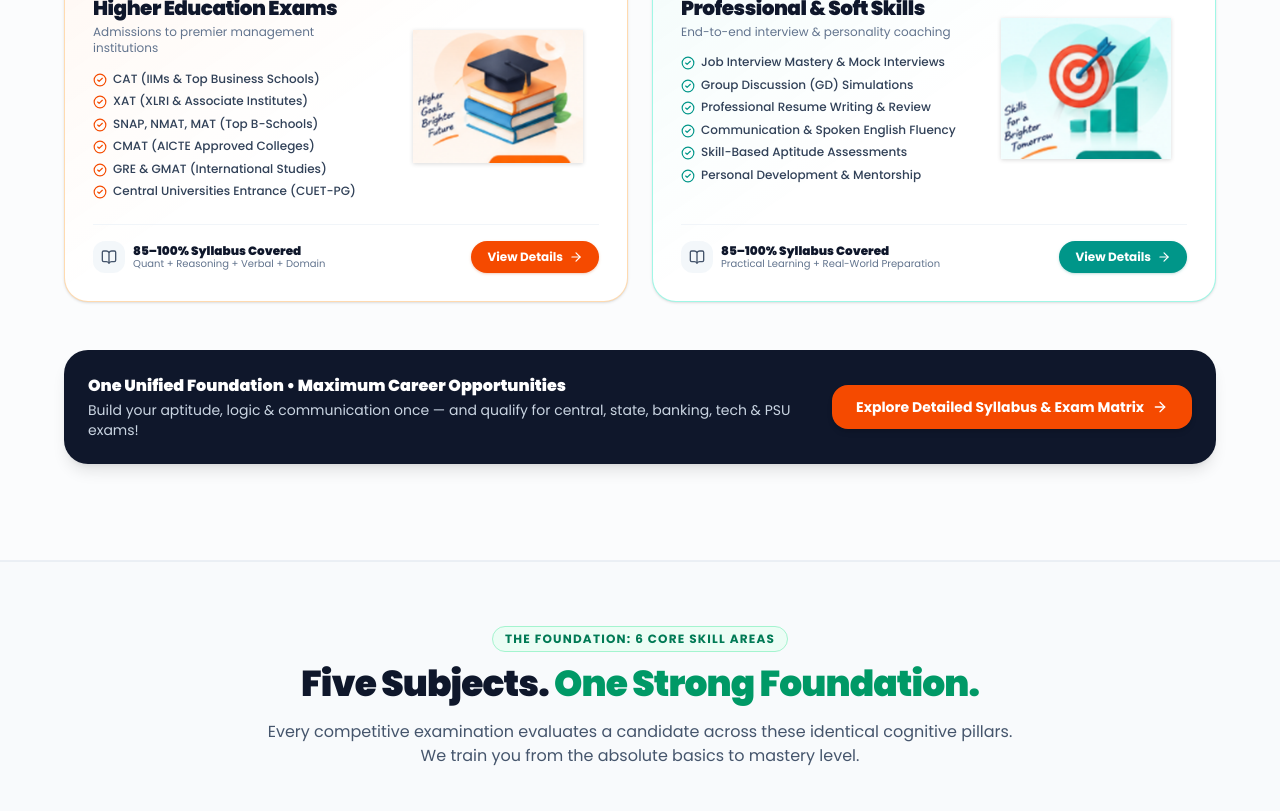
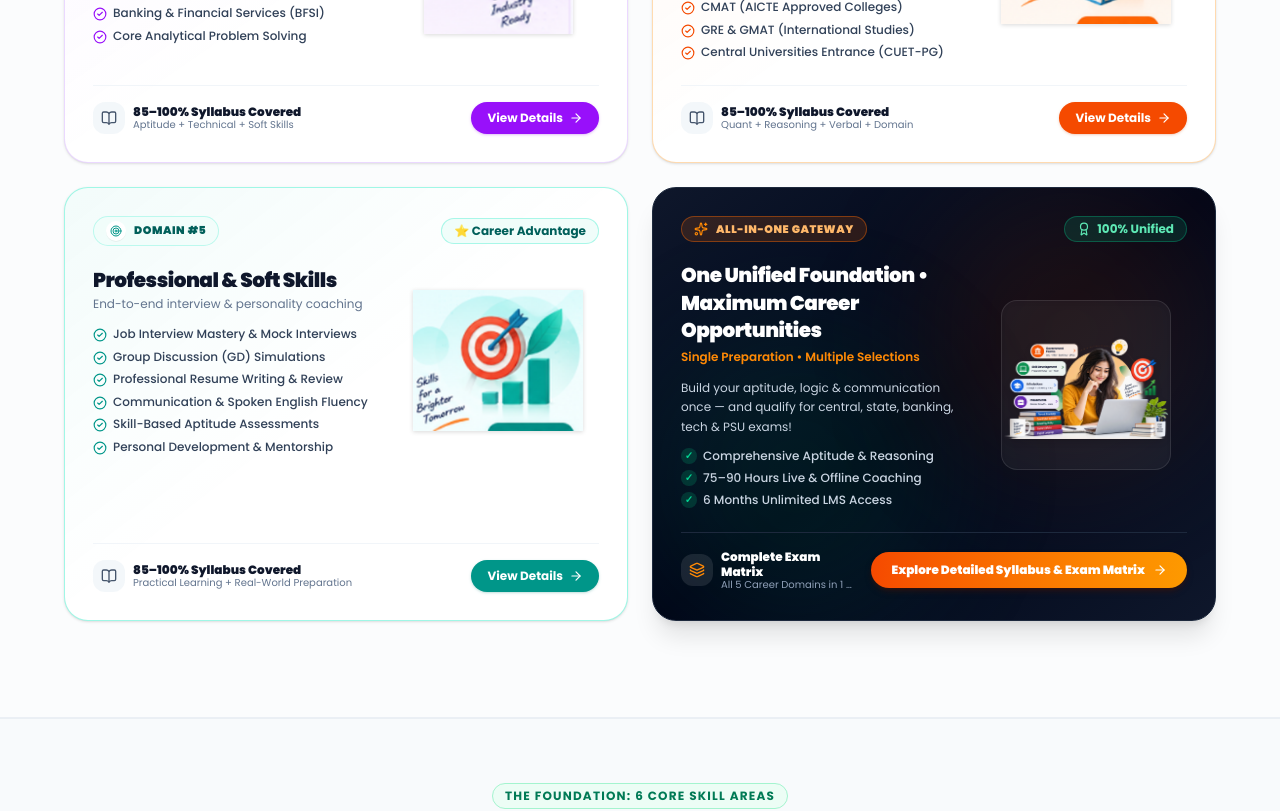
Before and after one commit to merugu-srikanth/career-Courses, a Next.js app: page / in a window 1280 px wide. Shown: the part 1804-2615 px from the top of the page. Built offline with nearby package versions, Linux system fonts and the light colour scheme.

Commit message:
feat: display career pathways in clean 2-per-row grid with Card 5 on left and Unified Foundation card on right

```diff
--- a/src/components/coaching/CareerPathwaysGrid.jsx
+++ b/src/components/coaching/CareerPathwaysGrid.jsx
@@ -11,6 +11,9 @@ import {
   CheckCircle2,
   ArrowRight,
   BookOpen,
+  Sparkles,
+  Layers,
+  Award,
 } from "lucide-react";
 
 import GovtImg from "@/assets/domains/govt_illustration.png";
@@ -18,9 +21,10 @@ import PsuImg from "@/assets/domains/psu_illustration.png";
 import CorporateImg from "@/assets/domains/corporate_illustration.png";
 import EducationImg from "@/assets/domains/education_illustration.png";
 import SoftskillsImg from "@/assets/domains/softskills_illustration.png";
+import CoursesHeroImg from "@/assets/courses1.png";
 
 export default function CareerPathwaysGrid() {
-  const topRowPathways = [
+  const allPathways = [
     {
       id: "govt-jobs",
       domainNum: "DOMAIN #1",
@@ -96,9 +100,6 @@ export default function CareerPathwaysGrid() {
         "Core Analytical Problem Solving",
       ],
     },
-  ];
-
-  const bottomRowPathways = [
     {
       id: "higher-education",
       domainNum: "DOMAIN #4",
@@ -151,7 +152,28 @@ export default function CareerPathwaysGrid() {
     },
   ];
 
-  const renderCard = (pathway) => {
+  return (
+    <section className="py-16 md:py-24 bg-slate-50/50 border-b border-slate-200/60">
+      <div className="w-full max-w-[90%] mx-auto px-[2%] md:px-0">
+        {/* Section Header */}
+        <div className="text-center max-w-3xl mx-auto mb-14">
+          <span className="inline-flex items-center gap-1.5 px-3.5 py-1.5 bg-orange-50 border border-orange-200/80 text-orange-700 text-xs font-extrabold uppercase tracking-widest rounded-full mb-3 shadow-2xs">
+            ✨ 1 Single Foundation Course • Covers All 5 Career Domains
+          </span>
+          <h2 className="text-2xl sm:text-3xl lg:text-4xl font-black text-slate-900 tracking-tight mb-4">
+            This Single Foundation Program Covers All{" "}
+            <span className="text-transparent bg-clip-text bg-gradient-to-r from-orange-600 via-amber-600 to-orange-500">
+              5 High-Demand Pathways
+            </span>
+          </h2>
+          <p className="text-slate-600 text-sm sm:text-base leading-relaxed">
+            Why spend time and money joining multiple coaching institutes? Our unified, expert-designed curriculum builds the core aptitude, reasoning, English, and analytical foundation that directly prepares you for <strong>all 5 major sectors below simultaneously</strong>.
+          </p>
+        </div>
+
+        {/* 2-Columns Grid for All 5 Cards + 6th Unified Overview Card */}
+        <div className="grid grid-cols-1 lg:grid-cols-2 gap-6">
+          {allPathways.map((pathway) => {
             const Icon = pathway.icon;
             return (
               <div
@@ -235,53 +257,96 @@ export default function CareerPathwaysGrid() {
                 </div>
               </div>
             );
-  };
+          })}
 
-  return (
-    <section className="py-16 md:py-24 bg-slate-50/50 border-b border-slate-200/60">
-      <div className="w-full max-w-[90%] mx-auto px-[2%] md:px-0">
-        {/* Section Header */}
-        <div className="text-center max-w-3xl mx-auto mb-14">
-          <span className="inline-flex items-center gap-1.5 px-3.5 py-1.5 bg-orange-50 border border-orange-200/80 text-orange-700 text-xs font-extrabold uppercase tracking-widest rounded-full mb-3 shadow-2xs">
-            ✨ 1 Single Foundation Course • Covers All 5 Career Domains
-          </span>
-          <h2 className="text-2xl sm:text-3xl lg:text-4xl font-black text-slate-900 tracking-tight mb-4">
-            This Single Foundation Program Covers All{" "}
-            <span className="text-transparent bg-clip-text bg-gradient-to-r from-orange-600 via-amber-600 to-orange-500">
-              5 High-Demand Pathways
-            </span>
-          </h2>
-          <p className="text-slate-600 text-sm sm:text-base leading-relaxed">
-            Why spend time and money joining multiple coaching institutes? Our unified, expert-designed curriculum builds the core aptitude, reasoning, English, and analytical foundation that directly prepares you for <strong>all 5 major sectors below simultaneously</strong>.
-          </p>
+          {/* 6th Card: One Unified Foundation • Maximum Career Opportunities */}
+          <div className="p-6 sm:p-7 rounded-3xl bg-gradient-to-br from-slate-900 via-slate-950 to-slate-900 text-white border border-slate-800 shadow-xl flex flex-col justify-between group relative overflow-hidden">
+            {/* Ambient Background Glow */}
+            <div className="absolute top-0 right-0 w-72 h-72 bg-orange-500/10 rounded-full blur-3xl pointer-events-none -z-0" />
+            <div className="absolute bottom-0 left-0 w-72 h-72 bg-emerald-500/10 rounded-full blur-3xl pointer-events-none -z-0" />
+
+            <div className="relative z-10">
+              {/* Top Badges */}
+              <div className="flex items-center justify-between gap-2 mb-5">
+                <div className="inline-flex items-center gap-2 px-3 py-1 rounded-full border border-orange-500/40 bg-orange-500/15 text-orange-300 text-[11px] font-black uppercase tracking-wider">
+                  <Sparkles className="w-3.5 h-3.5 text-orange-400" />
+                  <span>ALL-IN-ONE GATEWAY</span>
                 </div>
 
-        {/* Row 1: 3 Cards Grid */}
-        <div className="grid grid-cols-1 md:grid-cols-2 lg:grid-cols-3 gap-6 mb-6">
-          {topRowPathways.map((pathway) => renderCard(pathway))}
+                <span className="inline-flex items-center gap-1.5 px-3 py-1 rounded-full text-xs font-bold border border-emerald-400/30 bg-emerald-500/15 text-emerald-300">
+                  <Award className="w-3.5 h-3.5" /> 100% Unified
+                </span>
               </div>
 
-        {/* Row 2: 2 Cards Grid */}
-        <div className="grid grid-cols-1 lg:grid-cols-2 gap-6 mb-12">
-          {bottomRowPathways.map((pathway) => renderCard(pathway))}
+              {/* Body: Left Info + Right Artwork */}
+              <div className="grid grid-cols-1 sm:grid-cols-12 gap-4 items-center mb-6">
+                <div className="sm:col-span-7">
+                  <h3 className="text-lg sm:text-xl font-black text-white mb-1 tracking-tight leading-snug">
+                    One Unified Foundation • Maximum Career Opportunities
+                  </h3>
+                  <p className="text-[12px] text-orange-400 font-semibold mb-3.5 leading-tight">
+                    Single Preparation • Multiple Selections
+                  </p>
+
+                  <p className="text-xs text-slate-300 leading-relaxed font-normal mb-3">
+                    Build your aptitude, logic &amp; communication once — and qualify for central, state, banking, tech &amp; PSU exams!
+                  </p>
+
+                  <ul className="space-y-1.5 text-xs text-slate-300 font-medium">
+                    <li className="flex items-center gap-1.5">
+                      <span className="w-4 h-4 rounded-full bg-emerald-500/20 text-emerald-400 flex items-center justify-center text-[10px] font-black">✓</span>
+                      <span>Comprehensive Aptitude &amp; Reasoning</span>
+                    </li>
+                    <li className="flex items-center gap-1.5">
+                      <span className="w-4 h-4 rounded-full bg-emerald-500/20 text-emerald-400 flex items-center justify-center text-[10px] font-black">✓</span>
+                      <span>75–90 Hours Live &amp; Offline Coaching</span>
+                    </li>
+                    <li className="flex items-center gap-1.5">
+                      <span className="w-4 h-4 rounded-full bg-emerald-500/20 text-emerald-400 flex items-center justify-center text-[10px] font-black">✓</span>
+                      <span>6 Months Unlimited LMS Access</span>
+                    </li>
+                  </ul>
                 </div>
 
-        {/* Bottom Banner Note */}
-        <div className="p-6 rounded-3xl bg-slate-900 text-white flex flex-col sm:flex-row items-center justify-between gap-4 text-center sm:text-left shadow-lg">
-          <div>
-            <div className="text-sm sm:text-base font-black text-white">
-              One Unified Foundation • Maximum Career Opportunities
+                <div className="sm:col-span-5 flex items-center justify-center py-2 sm:py-0">
+                  <div className="relative w-full max-w-[150px] sm:max-w-[170px] aspect-square flex items-center justify-center rounded-2xl bg-white/5 border border-white/10 p-2 shadow-inner group-hover:scale-105 transition-transform duration-300">
+                    <Image
+                      src={CoursesHeroImg}
+                      alt="One Unified Foundation"
+                      fill
+                      className="object-contain drop-shadow-md"
+                      sizes="(max-width: 768px) 150px, 170px"
+                    />
                   </div>
-            <p className="text-xs sm:text-sm text-slate-300 mt-0.5">
-              Build your aptitude, logic & communication once — and qualify for central, state, banking, tech & PSU exams!
-            </p>
                 </div>
+              </div>
+            </div>
+
+            {/* Bottom Bar */}
+            <div className="relative z-10 pt-4 border-t border-slate-800 flex flex-col sm:flex-row items-center justify-between gap-3">
+              <div className="flex items-center gap-2 min-w-0">
+                <div className="w-8 h-8 rounded-xl bg-white/10 flex items-center justify-center shrink-0">
+                  <Layers className="w-4 h-4 text-orange-400" />
+                </div>
+                <div className="min-w-0">
+                  <div className="text-xs font-black text-white leading-tight">
+                    Complete Exam Matrix
+                  </div>
+                  <div className="text-[10px] text-slate-400 truncate leading-tight">
+                    All 5 Career Domains in 1 Course
+                  </div>
+                </div>
+              </div>
+
               <Link
                 href="/curriculum"
-            className="shrink-0 inline-flex items-center gap-2 px-6 py-3 rounded-2xl bg-orange-600 hover:bg-orange-500 text-white font-bold text-xs sm:text-sm shadow-md transition-all"
+                className="w-full sm:w-auto shrink-0 inline-flex items-center justify-center gap-2 px-5 py-2.5 rounded-full bg-gradient-to-r from-orange-600 to-amber-500 hover:from-orange-500 hover:to-amber-400 text-white font-black text-xs shadow-md shadow-orange-950/50 transition-all hover:scale-[1.03]"
               >
-            Explore Detailed Syllabus & Exam Matrix <ArrowRight className="w-4 h-4" />
+                <span>Explore Detailed Syllabus &amp; Exam Matrix</span>
+                <ArrowRight className="w-3.5 h-3.5" />
               </Link>
+            </div>
+          </div>
         </div>
       </div>
     </section>
```
Lines whose indentation alone changed are shown as unchanged.
